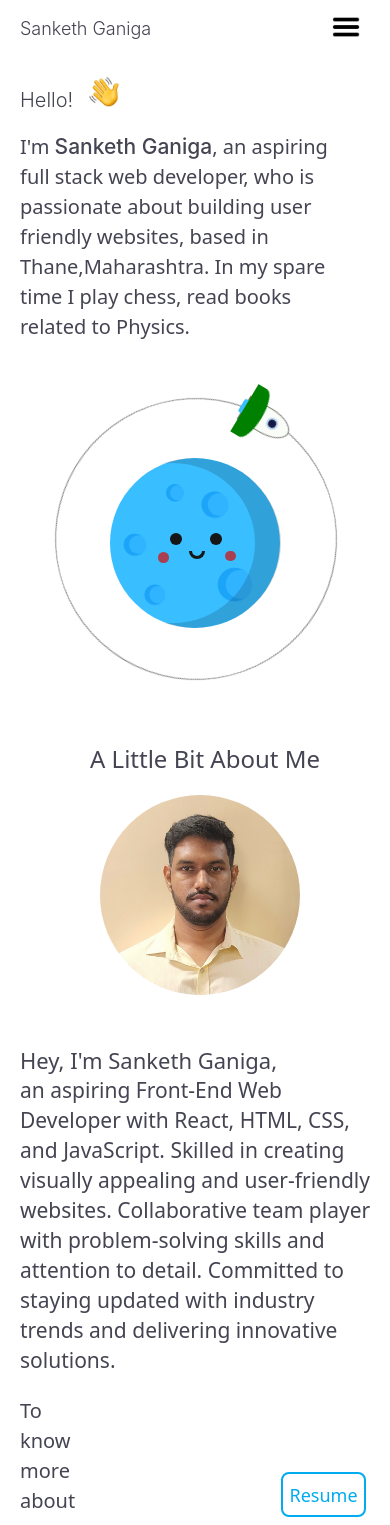
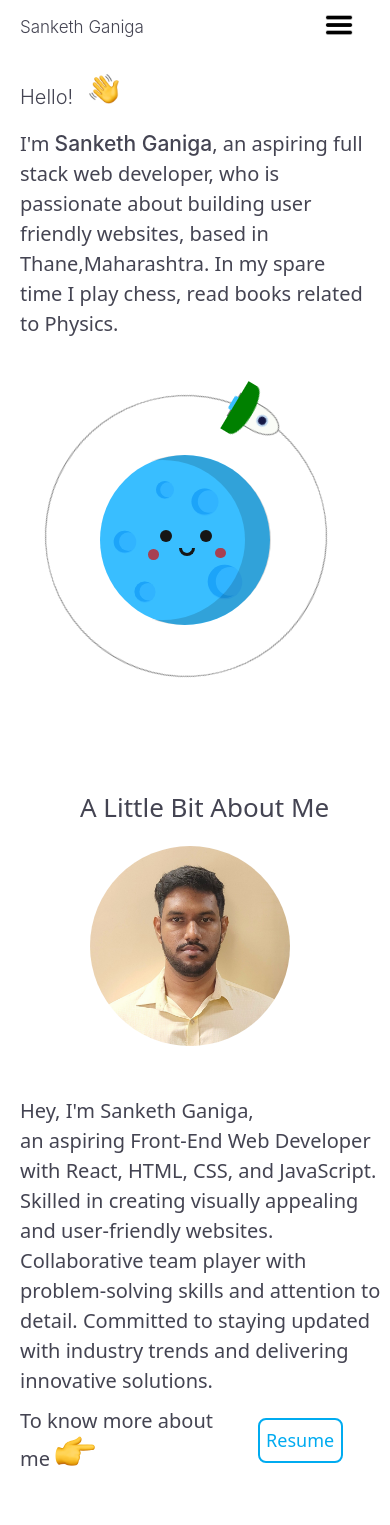
Before and after one commit to SankethGaniga95/SankethGaniga95.github.io, a React (Create React App) app: page / in a window 390 px wide. Shown: the top 1525 px of the page. Built offline with nearby package versions, Linux system fonts and the light colour scheme.

Commit message:
adjusted margin

```diff
--- a/src/components/About.css
+++ b/src/components/About.css
@@ -134,40 +134,44 @@
         font-weight: 370;
     }
 
-    #about>div:nth-child(2)>div{
+    #resume-part{
         display: flex;
         align-items: center;
-        gap:20px;
-        width:80%;
-        margin-top:-5px;
-        font-size:22px;
+    }
+    #resume-part>div:nth-child(1){
+        width:60%;
+        margin-top:0px;
+        font-size:24px;
         font-family: Apercu,"Source Sans Pro",system,system-ui,-apple-system,BlinkMacSystemFont,Roboto,Helvetica,Arial,sans-serif;
-        font-weight: 400;
-        /* border:2px solid red */
+        font-weight: 350;
+    }
+    #resume-part>div:nth-child(2){
+        width:10%;
+        margin-left: -50px;
+    }
+    #resume-part img{
+        width:40px;
+        height: 30px;
+       padding: -25px
     }
 
-    #about>div:nth-child(2)>div>span>span>img{
-       width:30px;
-       height: 20px;
-      padding: -25px
-    }
-
-
-    .resume-button{
-        width:85px;
-        height:50px;
-        font-size:20px;
+    #resume-button-2{
+        width:100px;
+        height:55px;
+        font-size:24px;
         border-radius: 8px;
         border: none;
         margin-top: 10px;
         font-family: Apercu,"Source Sans Pro",system,system-ui,-apple-system,BlinkMacSystemFont,Roboto,Helvetica,Arial,sans-serif;
         font-weight: 400;
         border: 2px solid #00abf0;
-        margin-left: 180px;
+
     }
-    .resume-button:hover{
+    #resume-button:hover{
        color: #00abf0;
     }
+
+
 
 }
 @media screen and (max-width:420px){
@@ -175,10 +179,10 @@
         text-align: left;
         background-color: var(--bg-color);
 
-        margin-top: 400px;
+        margin-top: 450px;
     }
     #about>div:nth-child(1){
-     margin-left:90px;
+     margin-left:80px;
      border-radius: 50%;
      font-weight: 200px;
      font-family:Apercu,"Source Sans Pro",system,system-ui,-apple-system,BlinkMacSystemFont,Roboto,Helvetica,Arial,sans-serif;
@@ -189,7 +193,7 @@
         margin-left:0px;
         font-weight: 350;
         font-family:Apercu,"Source Sans Pro",system,system-ui,-apple-system,BlinkMacSystemFont,Roboto,Helvetica,Arial,sans-serif;
-        font-size:24px;
+        font-size:26px;
 
 
 
@@ -206,9 +210,9 @@
        }
     #about>div:nth-child(2){
         margin-left:20px;
-        width:90%;
+        width:93%;
         margin-top:45px;
-        font-size:22px;
+        font-size:20px;
         line-height: 30px;
         font-family: Apercu,"Source Sans Pro",system,system-ui,-apple-system,BlinkMacSystemFont,Roboto,Helvetica,Arial,sans-serif;
         font-weight: 400;
@@ -216,36 +220,38 @@
     }
     #about>div:nth-child(2)>p:nth-child(2){
         width:100%;
-        margin-top:-22px;
-        font-size:21px;
+        margin-top:-20px;
+        font-size:20px;
         line-height: 30px;
         font-family: Apercu,"Source Sans Pro",system,system-ui,-apple-system,BlinkMacSystemFont,Roboto,Helvetica,Arial,sans-serif;
         font-weight:370;
 
 
     }
-
-    #about>div:nth-child(2)>div{
+    #resume-part{
         display: flex;
         align-items: center;
-        gap:20px;
-        width:100%;
-        margin-top:0px;
-        font-size:20px;
-        font-family: Apercu,"Source Sans Pro",system,system-ui,-apple-system,BlinkMacSystemFont,Roboto,Helvetica,Arial,sans-serif;
-        font-weight: 400;
 
 
     }
-
-    #about>div:nth-child(2)>div>span>span>img{
-       width:40px;
-       height: 30px;
-      padding: -25px
+    #resume-part>div:nth-child(1){
+        width:60%;
+        margin-top:10px;
+        font-size:20px;
+        font-family: Apercu,"Source Sans Pro",system,system-ui,-apple-system,BlinkMacSystemFont,Roboto,Helvetica,Arial,sans-serif;
+        font-weight: 350;
+    }
+    #resume-part>div:nth-child(2){
+        width:10%;
+        margin-left: -10px;
+    }
+    #resume-part img{
+        width:40px;
+        height: 30px;
+       padding: -25px
     }
 
-
-    .resume-button{
+    #resume-button-2{
         width:85px;
         height:45px;
         font-size:18px;
@@ -255,8 +261,9 @@
         font-family: Apercu,"Source Sans Pro",system,system-ui,-apple-system,BlinkMacSystemFont,Roboto,Helvetica,Arial,sans-serif;
         font-weight: 400;
         border: 2px solid #00abf0;
+
     }
-    .resume-button:hover{
+    #resume-button:hover{
        color: #00abf0;
     }
 
--- a/src/components/About.jsx
+++ b/src/components/About.jsx
@@ -12,11 +12,15 @@ return(
     <div>
     <p id="user-detail-name">Hey, I'm Sanketh Ganiga,</p>
     <p id="user-detail-intro">an aspiring Front-End Web Developer with  React, HTML, CSS, and JavaScript. Skilled in creating visually appealing and user-friendly websites. Collaborative team player with problem-solving skills and attention to detail. Committed to staying updated with industry trends and delivering innovative solutions. </p>
+    <div id="resume-part">
     <div>
     <span>To know more about me <span><img src={pointright} alt="" /></span></span>
+    </div>
+    <div>
     <a href="https://drive.google.com/uc?id=1WB6LWvTqpwnKuwJrGRYomqThnU-nnOiG" id="resume-link-2" target="_blank" rel="noreferrer" download>
                             <button className="resume-button" id="resume-button-2">Resume</button>
                         </a>
+    </div>
     </div>
 
     </div>
--- a/src/components/Contact.css
+++ b/src/components/Contact.css
@@ -67,13 +67,13 @@
     gap:40px;
 
 }
-a{
+.links{
     text-decoration: none;
     margin-left: 10px;
     font-size: 24px;
     color:var(--color);
 }
-a:hover{
+.links:hover{
     color: #00abf0;
 }
 #phone{
@@ -221,7 +221,7 @@ a:hover{
 
     }
 
-    a{
+    .links{
         text-decoration: none;
         margin-left: 5px;
         font-size: 16px;
@@ -231,7 +231,7 @@ a:hover{
         font-size: 16px;
         font-weight: 480;
     }
-    a:hover{
+    .links:hover{
         color: #00abf0;
     }
     #phone{
@@ -380,7 +380,7 @@ a:hover{
 
     }
 
-    a{
+    .links{
         text-decoration: none;
         margin-left: 5px;
         font-size: 14px;
@@ -390,7 +390,7 @@ a:hover{
         font-size: 14px;
         font-weight: 300;
     }
-    a:hover{
+    .links:hover{
         color: #00abf0;
     }
     #phone{
--- a/src/components/Contact.jsx
+++ b/src/components/Contact.jsx
@@ -17,15 +17,15 @@ export const Contact = () => {
       <div id="all-contact">
       <div id="contact-github">
       <Github className='footer-icons' strokeWidth={2.5}/>
-      <a href="https://github.com/SankethGaniga95" target="_blank" rel="noreferrer" >Github</a>
+      <a href="https://github.com/SankethGaniga95" className='links' target="_blank" rel="noreferrer" >Github</a>
       </div>
       <div id="contact-linkedin">
       <Linkedin className='footer-icons' strokeWidth={2.5} />
-      <a href="https://www.linkedin.com/in/sanketh-ganiga-35398317a/" target="_blank" rel="noreferrer" >Linked In</a>
+      <a href="https://www.linkedin.com/in/sanketh-ganiga-35398317a/" className='links' target="_blank" rel="noreferrer" >Linked In</a>
       </div>
       <div id="contact-email">
       <Mail className='footer-icons' strokeWidth={2.5}/>
-      <a href="mailto:sankethganiga888@gmail.com" target='_blank' rel="noreferrer" >Email</a>
+      <a href="mailto:sankethganiga888@gmail.com" target='_blank' className='links' rel="noreferrer" >Email</a>
       </div>
       <div id="contact-phone">
       <Phone className='footer-icons' strokeWidth={2.5}/>
--- a/src/components/Home.css
+++ b/src/components/Home.css
@@ -293,7 +293,7 @@ border-radius: 50%;
 
 
         #home-content h2:nth-child(1){
-            font-size:26px;
+            font-size:24px;
             margin-left: 40px;
             line-height: 40px;
             text-align: left;
@@ -366,7 +366,7 @@ border-radius: 50%;
     }
     #home-content{
         margin-top: 20px;
-        width:90%;
+        width:95%;
 
 
     }
@@ -414,7 +414,7 @@ border-radius: 50%;
         /* border:1px solid #ffffff; */
         position: absolute;
         margin:0px;
-        margin-left: 10px;
+        margin-left: 0px;
 
 
     }
@@ -426,7 +426,7 @@ border-radius: 50%;
         position: absolute;
         margin: auto;
         margin-top: 40px;
-        margin-left: 55px;
+        margin-left: 45px;
 
     }
 
--- a/src/components/Navbar.css
+++ b/src/components/Navbar.css
@@ -233,12 +233,23 @@ h3{
 .menu2 li{
     margin-top: 30px;
 }
+.menu2 li{
+    margin-top: 30px;
+    margin-left: 20px;
+}
 .menu2 button{
     margin-top: 0px;
     margin-bottom: 100px;
     font-size: 20px;
-    margin-left: 10px;
+    margin-left: 15px;
+    padding: 10px;
 
+}
+.menu2 li:nth-child(1)>h1{
+    margin-left: 85px;
+    color: white;
+
+    font-size: 30px;
 }
 
  /* .menu2{
@@ -259,6 +270,6 @@ h3{
     font-family: -apple-system,BlinkMacSystemFont,Roboto,Helvetica,Arial,sans-serif;
     color:var(--color);
     font-weight:350;
-    font-size: 18px;
+    font-size: 17px;
 }
  }
```
Also changed, not shown: 1 other file (tests, documents, lock files or other folders).
